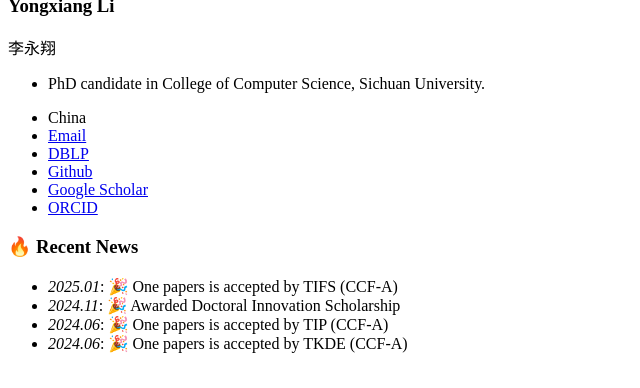
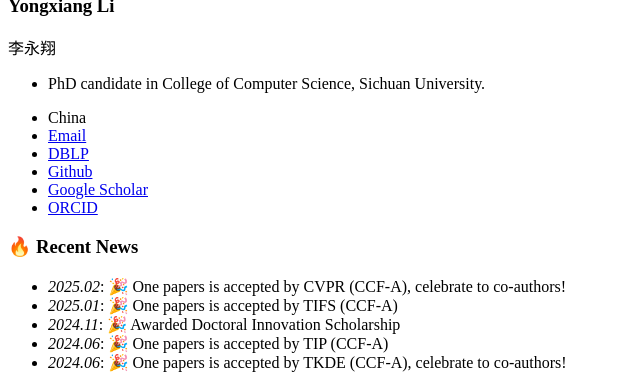
Before and after one commit to LYXRhythm/liyongxiang.github.io, a Jekyll site: the page built from _pages/includes/news.md, in a window 1280 px wide, cut to the strip 530-918 px from the top of the page. Shown: the whole strip, without its empty margins (0-640 px from the left). Built offline with Jekyll 4.4.1, drawn with Linux system fonts in a browser that asks for light colours; our own code applies the rules of GitHub Pages for plain Markdown files.

Commit message:
Update news.md

```diff
--- a/_pages/includes/news.md
+++ b/_pages/includes/news.md
@@ -1,5 +1,6 @@
 # 🔥 Recent News
+- *2025.02*: 🎉 One papers is accepted by CVPR (CCF-A), celebrate to co-authors!
 - *2025.01*: 🎉 One papers is accepted by TIFS (CCF-A)
 - *2024.11*: 🎉 Awarded Doctoral Innovation Scholarship
 - *2024.06*: 🎉 One papers is accepted by TIP (CCF-A)
-- *2024.06*: 🎉 One papers is accepted by TKDE (CCF-A)
+- *2024.06*: 🎉 One papers is accepted by TKDE (CCF-A), celebrate to co-authors!
```
